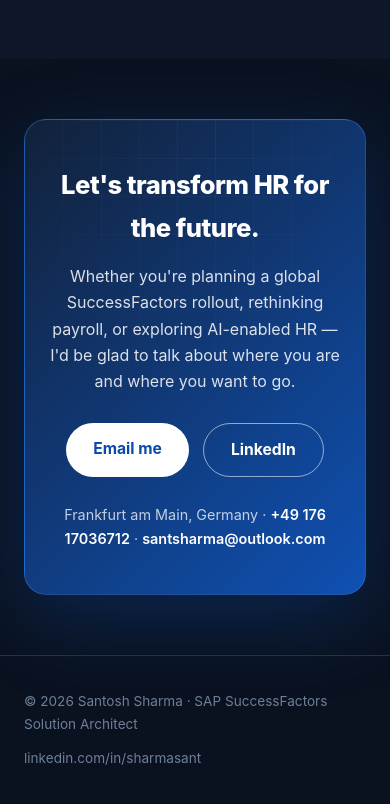
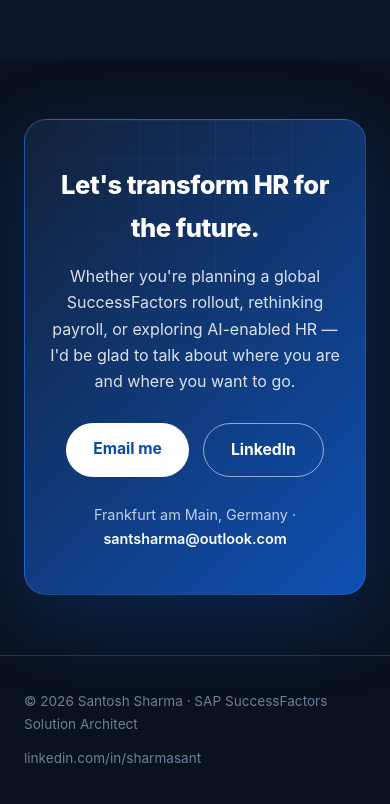
Before and after one commit to voxsandy-sys/voxsandy-sys.github.io, a plain HTML site: page index.html in a window 390 px wide. Shown: the part 8461-9265 px from the top of the page. Drawn offline with Linux system fonts and the light colour scheme.

Commit message:
Remove phone number from contact section

```diff
--- a/index.html
+++ b/index.html
@@ -437,7 +437,7 @@
         <a class="btn btn-outline" href="https://www.linkedin.com/in/sharmasant" target="_blank" rel="noopener">LinkedIn</a>
       </div>
       <div class="contact-meta">
-        Frankfurt am Main, Germany · <a href="tel:+4917617036712">+49 176 17036712</a> · <a href="mailto:santsharma@outlook.com">santsharma@outlook.com</a>
+        Frankfurt am Main, Germany · <a href="mailto:santsharma@outlook.com">santsharma@outlook.com</a>
       </div>
     </div>
   </div>
```
